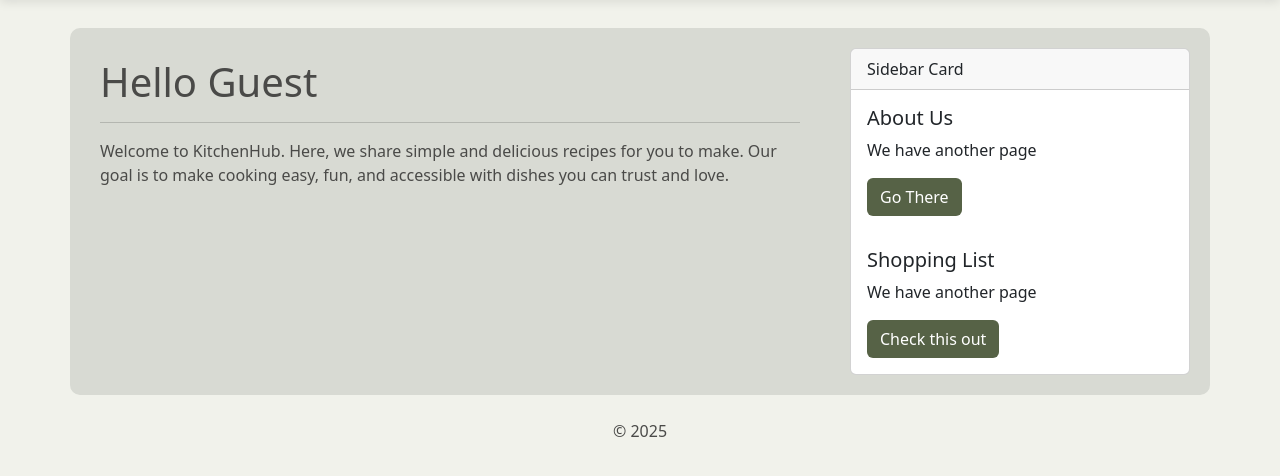
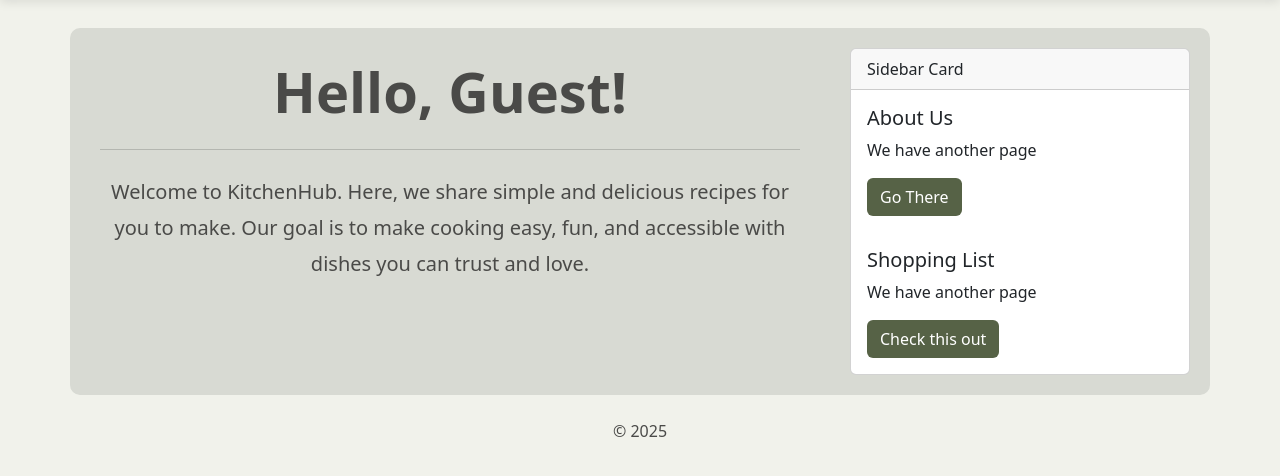
Before and after one commit to DaianaPopa/Food-RecipeManager--efssdProject-, a Flask app: page / in a window 1280 px wide. Shown: the part 72-548 px from the top of the page. Run offline with Flask 3, Linux system fonts and the light colour scheme; some libraries are stand-ins or nearby versions.

Commit message:
Improve home page typography and spacing

```diff
--- a/templates/home.html
+++ b/templates/home.html
@@ -4,10 +4,16 @@
 <!-- This block named ‘content’ allows us to define html that can be inserted into the base template block with the same name -->
 {% block content %}
 
-    <!-- This is the template contents that will be inserted into the {block} 'content' in base.html including a dynamic 'username' -->
-    <h1>Hello {{ username }}</h1>
-    <hr>
-    <p>Welcome to KitchenHub. Here, we share simple and delicious recipes for you to make. Our goal is to make cooking easy, fun, and accessible with dishes you can trust and love.</p>
-
+<!-- Welcome heading with better spacing -->
+    <div class="mb-4">
+        <h1 class="display-4 fw-bold text-center mb-3">Hello, {{ username }}! </h1>
+        <hr class="my-4">
+    </div>
+<!-- This is the template contents that will be inserted into the {block} 'content' in base.html
+ Welcome paragraph with improved readability -->
+    <div class="lead mb-4">
+        <p class="text-center" style="line-height: 1.8;">
+          Welcome to <strong>KitchenHub</strong>. Here, we share simple and delicious recipes for you to make. Our goal is to make cooking easy, fun, and accessible with dishes you can trust and love.</p>
+     </div>
 
 {% endblock %}
```
